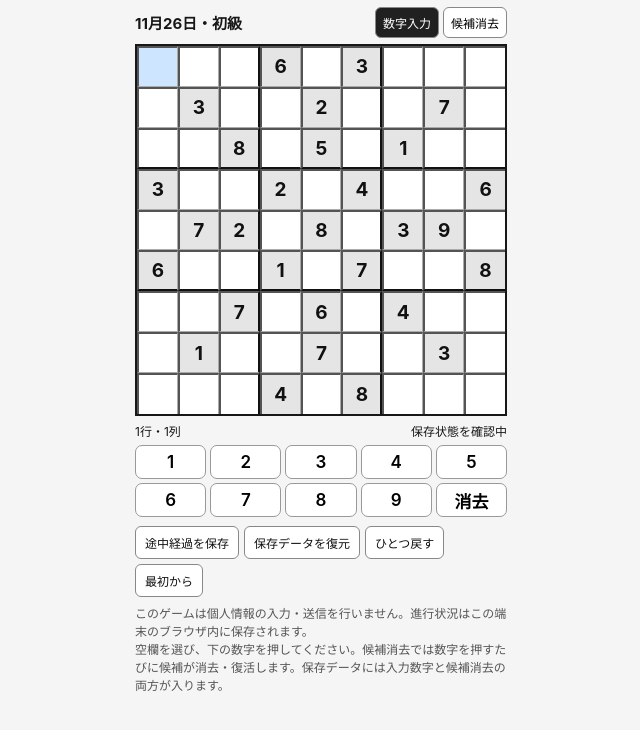
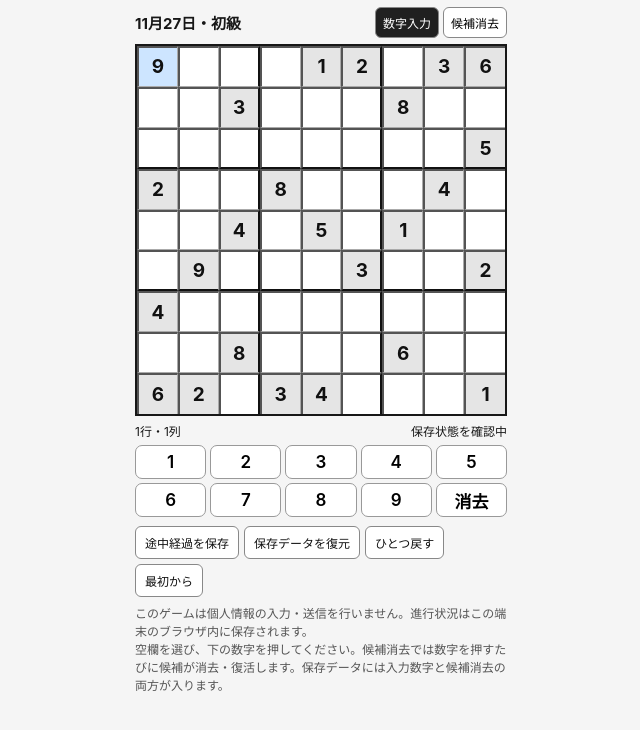
Before and after one commit to satoshi1118/sudoku-iphone, a plain HTML site: page index.html in a window 1280 px wide. Shown: the whole page, without its empty margins (319-959 px from the left). Drawn offline with Linux system fonts and the light colour scheme.

Commit message:
Update puzzle date and initial givens for Sudoku

```diff
--- a/index.html
+++ b/index.html
@@ -3,8 +3,8 @@
 </style></head><body><main class="wrap"><header><h1 id="puzzleTitle">数独</h1><div class="mode"><button id="answer" class="active">数字入力</button><button id="candidate">候補消去</button></div></header><div id="board" class="board" aria-label="数独盤面"></div><div class="status"><span id="pos">1行・1列</span><span id="saveStatus">保存状態を確認中</span></div><div id="keys" class="keys"></div><div class="tools"><button id="backup">途中経過を保存</button><label for="import" class="filebtn">保存データを復元</label><input type="file" id="import" accept=".json,application/json"><button id="undo">ひとつ戻す</button><button id="reset">最初から</button></div><p class="help">このゲームは個人情報の入力・送信を行いません。進行状況はこの端末のブラウザ内に保存されます。<br> 空欄を選び、下の数字を押してください。候補消去では数字を押すたびに候補が消去・復活します。保存データには入力数字と候補消去の両方が入ります。</p></main><script>
 'use strict';
 // ▼▼▼ 毎日の更新は次の2行だけ。2行まとめて置き換えてください。 ▼▼▼
-const PUZZLE_DATE='2026-11-26', DIFFICULTY='初級';
-const givens=[0,0,0,6,0,3,0,0,0,0,3,0,0,2,0,0,7,0,0,0,8,0,5,0,1,0,0,3,0,0,2,0,4,0,0,6,0,7,2,0,8,0,3,9,0,6,0,0,1,0,7,0,0,8,0,0,7,0,6,0,4,0,0,0,1,0,0,7,0,0,3,0,0,0,0,4,0,8,0,0,0];
+const PUZZLE_DATE='2026-11-27', DIFFICULTY='初級';
+const givens=[9,0,0,0,1,2,0,3,6,0,0,3,0,0,0,8,0,0,0,0,0,0,0,0,0,0,5,2,0,0,8,0,0,0,4,0,0,0,4,0,5,0,1,0,0,0,9,0,0,0,3,0,0,2,4,0,0,0,0,0,0,0,0,0,0,8,0,0,0,6,0,0,6,2,0,3,4,0,0,0,1];
 const DATE_ID=PUZZLE_DATE.replace(/-/g,'');
 const KEY='sudoku-'+DATE_ID+'-v1';
 const [year,month,day]=PUZZLE_DATE.split('-').map(Number);
```
